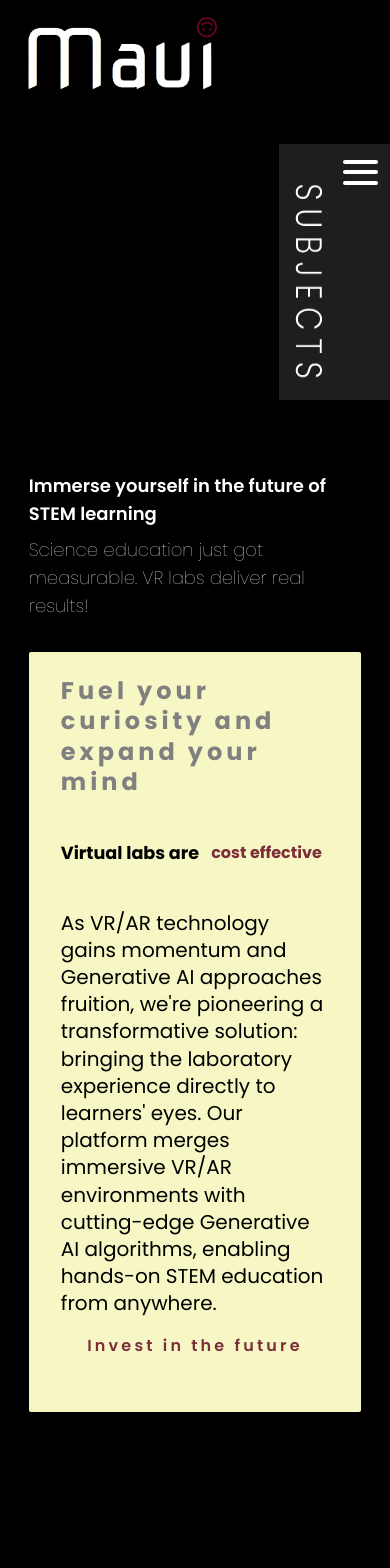
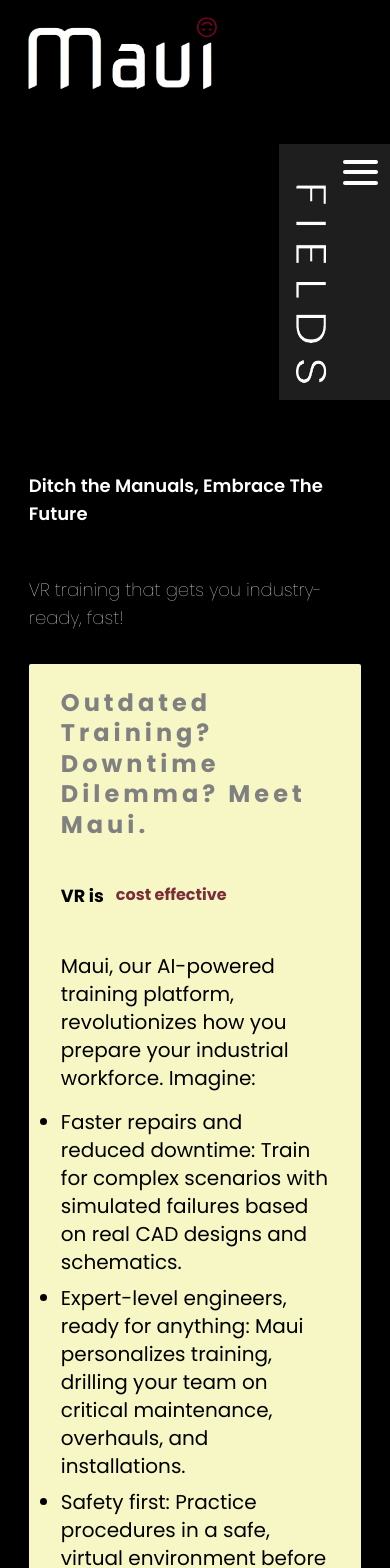
Before and after one commit to IainMosima/maui, a Next.js app: page / in a window 390 px wide. Shown: the top 1568 px of the page. Before the commit the page ends 1460 px from the top, so only its background shows below. Built offline with nearby package versions, Linux system fonts and the light colour scheme.

Commit message:
corrections and minor corrections

```diff
--- /dev/null
+++ b/app/about-us/page.tsx
@@ -0,0 +1,9 @@
+import React from 'react'
+
+const page = () => {
+  return (
+    <div>page</div>
+  )
+}
+
+export default page
--- a/app/layout.tsx
+++ b/app/layout.tsx
@@ -28,16 +28,17 @@
       />
       <body className={inter.className}>
         {/* navbar section */}
-        <div className="flex justify-between place-items-start sm:h-auto h-[25rem] gap-3 sm:bg-black top-0 fixed w-full sm:z-20">
-          <Link href='/' className="pl-[1.5rem] pt-3 sm:pl-[4rem] sm:pt-[4rem]">
+        <div className="flex justify-between place-items-start sm:h-auto h-[25rem] gap-3 sm:bg-black top-0 fixed w-full z-[100]">
+          <Link href='/' className="pl-[1.5rem] pt-3 sm:pl-[4rem] sm:pt-[4rem] w-auto h-auto bg-black p-3">
             <Image src={Images.logo} alt="logo" priority={true} width={200} />
           </Link>
+
           <Navbar />
         </div>
         <div className="sm:mt-[10rem] mt-[25rem]">
           {children}
         </div>
-        </body>
+      </body>
     </html>
   );
 }
--- a/components/Body/Body.tsx
+++ b/components/Body/Body.tsx
@@ -18,24 +18,24 @@
             <div className='px-[1.8rem] py-[1.5rem] sm:px-[4rem] sm:pt-[4rem] flex sm:flex-row flex-col place-items-center justify-between w-full min-h-[80vh] h-full'>
                 <div className='self-start flex flex-col w-full gap-[46vh] h-full group-hover:w-[70%] justify-center group-hover:text-left py-[2rem] ease-linear duration-[300ms] pt-[3rem]'>
 
-                    <div className='flex flex-col gap-2 w-full'>
-                        <h1 className='font-semibold sm:text-5xl text-lg sm:text-center text-left sm:group-hover:text-left'>Immerse yourself in the future of STEM learning</h1>
-                        <h4 className='sm:text-2xl sm:text-center text-left sm:group-hover:text-left text-lg font-thin'>Science education just got measurable. VR labs deliver real results!</h4>
+                    <div className='flex flex-col gap-[3rem] w-full'>
+                        <h1 className='font-semibold sm:text-5xl text-lg sm:text-center text-left sm:group-hover:text-left'>Ditch the Manuals, Embrace The Future</h1>
+                        <h4 className='sm:text-2xl sm:text-center text-left sm:group-hover:text-left text-lg font-thin'>VR training that gets you industry- ready, fast!</h4>
                     </div>
 
                     <div className='sm:group-hover:hidden sm:flex hidden place-items-center w-full justify-end h-full'>
                         <div className='w-[30%]'>
-                            <h3 className='font-semibold leading-[.2rem] sm:text-4xl text-3xl'>Fuel your curiosity and expand your mind</h3>
+                            <h3 className='font-semibold leading-[.2rem] sm:text-4xl text-3xl'>Outdated Training? Downtime Dilemma? Meet Maui.</h3>
                         </div>
                     </div>
                 </div>
 
                 <div className='w-full bg-background2 sm:pt-[3rem] pt-[1.5rem] sm:pb-[5rem] pb-[3.4rem] sm:px-[3.5rem] px-[2rem] sm:group-hover:flex sm:hidden flex place-items-start flex-col basis-[60%] gap-[1rem] h-full rounded-sm'>
-                    <h2 className='text-grey tracking-[.25rem] sm:leading-[3rem] leading-[1.9rem] sm:text-[2vw] text-2xl font-bold'>Fuel your curiosity and expand your mind</h2>
+                    <h2 className='text-grey tracking-[.25rem] sm:leading-[3rem] leading-[1.9rem] sm:text-[2vw] text-2xl font-bold'>Outdated Training? Downtime Dilemma? Meet Maui.</h2>
 
                     <div className='flex h-[5rem] w-full overflow-y-hidden place-items-center sm:gap-5 gap-3'>
                         <div className='w-auto'>
-                            <h3 className='text-black sm:text-[2vw] text-[1.1rem] sm:tracking-[.2rem] font-bold'>Virtual labs are </h3>
+                            <h3 className='text-black sm:text-[2vw] text-[1.1rem] sm:tracking-[.2rem] font-bold'>VR is </h3>
                         </div>
 
                         <Swiper
@@ -57,9 +57,19 @@
                         </Swiper>
                     </div>
 
-                    <p className='text-black sm:text-[1.8vw] text-xl sm:leading-[3.3vw] leading-[1.7rem]'>
+                    {/* <p className='text-black sm:text-[1.8vw] text-xl sm:leading-[3.3vw] leading-[1.7rem]'>
                         {` As VR/AR technology gains momentum and Generative AI approaches fruition, we're pioneering a transformative solution: bringing the laboratory experience directly to learners' eyes. Our platform merges immersive VR/AR environments with cutting-edge Generative AI algorithms, enabling hands-on STEM education from anywhere.`}
-                    </p>
+                    </p> */}
+
+                    <div className='flex flex-col justify-center text-black text-xl gap-4'>
+                        <p>Maui, our AI-powered training platform, revolutionizes how you prepare your industrial workforce.  Imagine:</p>
+
+                        <ul className='list-disc list-'>
+                            {Info.vRImporttance.map((importance, i) => (
+                                <li key={i} className='mb-2'>{importance}</li>
+                            ))}
+                        </ul>
+                    </div>
 
                     {/* Change to form in the future */}
                     <div className='w-full group h-full'>
@@ -70,7 +80,8 @@
 
                             <div className={`${investToggle ? 'flex flex-col sm:flex-row' : 'sm:group-hover:flex hidden'} sm:place-items-center  w-full sm:justify-between justify-center gap-5`}>
                                 <input type='text' placeholder='Enter email' className='w-full rounded-full text-black sm:px-[2rem] px-[1.5rem] py-[1rem] text-xl bg-background3 outline-none focus:outline-none focus:ring-2 focus:ring-purple focus:border-transparent' />
-                                <button className='border rounded-full border-purple px-[2rem] py-[1rem] font-bold text-purple'>Submit</button>
+
+                                <button className='border rounded-full border-purple px-[2rem] py-[1rem] font-bold text-purple sm:hover:bg-purple sm:hover:text-white ease-out duration-150'>Submit</button>
                             </div>
                         </div>
                     </div>
--- a/components/Navbar/Navbar.tsx
+++ b/components/Navbar/Navbar.tsx
@@ -8,9 +8,9 @@
 const Navbar = () => {
     const [menuToggle, setMenuToggle] = useState(false);
     return (
-        <div className='sm:pr-[4rem] sm:pt-[4rem] h-full text-white'>
+        <div className='sm:pr-[4rem] sm:py-[2rem] h-full text-white'>
             <div className={`bg-background lg:flex hidden px-[2rem] py-[1rem] gap-6 h-[6rem] z-10  ${menuToggle ? 'expanded h-full w-full' : ''}`}>
-                <h3 className={`font-semibold text-2xl self-start tracking-[.3rem] ${menuToggle ? 'hidden' : ''}`}>SUBJECTS</h3>
+                <h3 className={`font-semibold text-2xl self-start tracking-[.3rem] ${menuToggle ? 'hidden' : ''}`}>FIELDS</h3>
 
                 <div className='flex flex-col justify-end pr-5'>
                     {/* harmbuger menu */}
@@ -49,6 +49,7 @@
                     {/* <h3 className={`font-semibold text-2xl self-start tracking-[.3rem] ${menuToggle ? 'hidden' : ''}`}>SUBJECTS</h3> */}
                     <Image src={Images.subjects} alt='subjects' width={40} className={`mt-5 ${menuToggle ? 'hidden' : ''}`} />
 
+
                     <div className='flex flex-col justify-start'>
                         {/* harmbuger menu */}
                         <div className={`flex flex-col gap-[0.4rem] cursor-pointer ${menuToggle ? 'fixed top-[18%] left-[90%]' : ''}`} onClick={() => setMenuToggle(prev => !prev)}>
--- a/constants/info.ts
+++ b/constants/info.ts
@@ -2,27 +2,39 @@
 
 const links = [
     {
-        subject: 'CHEMISTRY',
+        subject: 'ENERGY',
         link: '#'
     },
     {
-        subject: 'BIOLOGY',
+        subject: 'UTILITIES',
         link: '#'
     },
     {
-        subject: 'PHYSICS',
+        subject: 'CONSTRUCTION',
         link: '#'
     },
     {
-        subject: 'ENGINEERING',
+        subject: 'MINING',
+        link: '#'
+    },
+    {
+        subject: 'MANUFACTURING',
         link: '#'
     }
 ];
 
 const virtualLabs = ['24/7', 'cost effective', 'safe', 'interactive', 'personalized'];
 
+const vRImporttance = [
+    "Faster repairs and reduced downtime: Train for complex scenarios with simulated failures based on real CAD designs and schematics.",
+    "Expert-level engineers, ready for anything: Maui personalizes training, drilling your team on critical maintenance, overhauls, and installations.",
+    "Safety first: Practice procedures in a safe, virtual environment before tackling real-world challenges.",
+    "Streamlined efficiency: Eliminate costly travel and external contractors. Train your team in-house, on-demand."
+]
+
 
 export default {
     links,
     virtualLabs,
+    vRImporttance,
 }
```
Also changed, not shown: public/icons/subjects.png.
